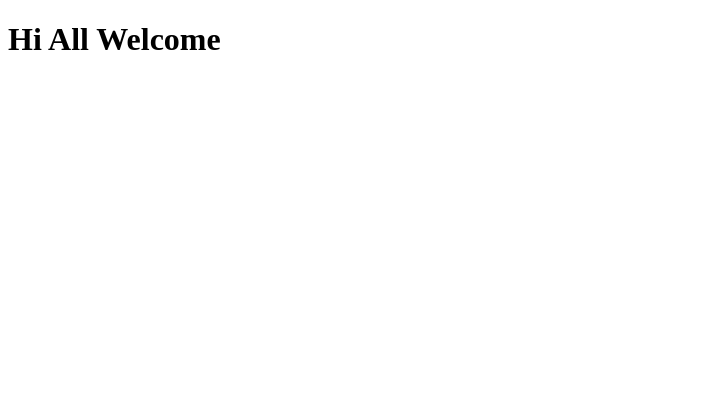
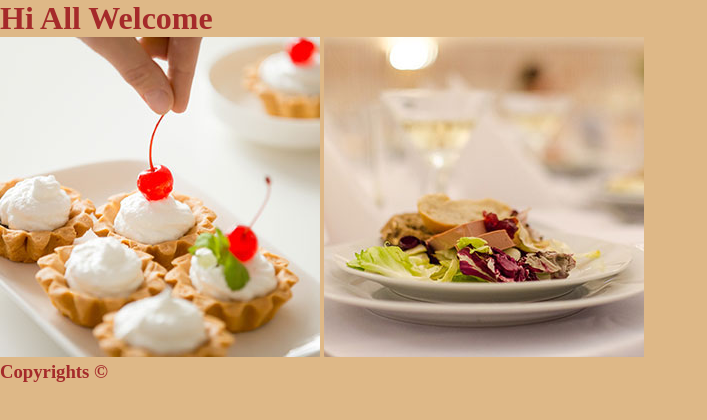
Before and after one commit to ramyyat/try123, a plain HTML site: page index.html in a window 1280 px wide. Shown: the whole page, without its empty margins (0-707 px from the left). Drawn offline with Linux system fonts and the light colour scheme.

Commit message:
2nd commit

```diff
--- a/index.html
+++ b/index.html
@@ -5,9 +5,12 @@
     <meta http-equiv="X-UA-Compatible" content="IE=edge">
     <meta name="viewport" content="width=device-width, initial-scale=1.0">
     <title>Document</title>
+    <link rel="stylesheet" href="style.css">
 </head>
 <body>
     <h1>Hi All Welcome</h1>
-
+    <img src="img/photo-gallery-thumb-10.jpg" alt="">
+    <img src="img/photo-gallery-thumb-11.jpg" alt="">
+    <h3>Copyrights &copy;</h3>
 </body>
 </html>
--- /dev/null
+++ b/style.css
@@ -0,0 +1,6 @@
+*{
+    margin: 0;
+    padding: 0;
+    color: brown;
+    background-color: burlywood;
+}
```
Also changed, not shown: img/photo-gallery-thumb-10.jpg (added), img/photo-gallery-thumb-11.jpg (added).
